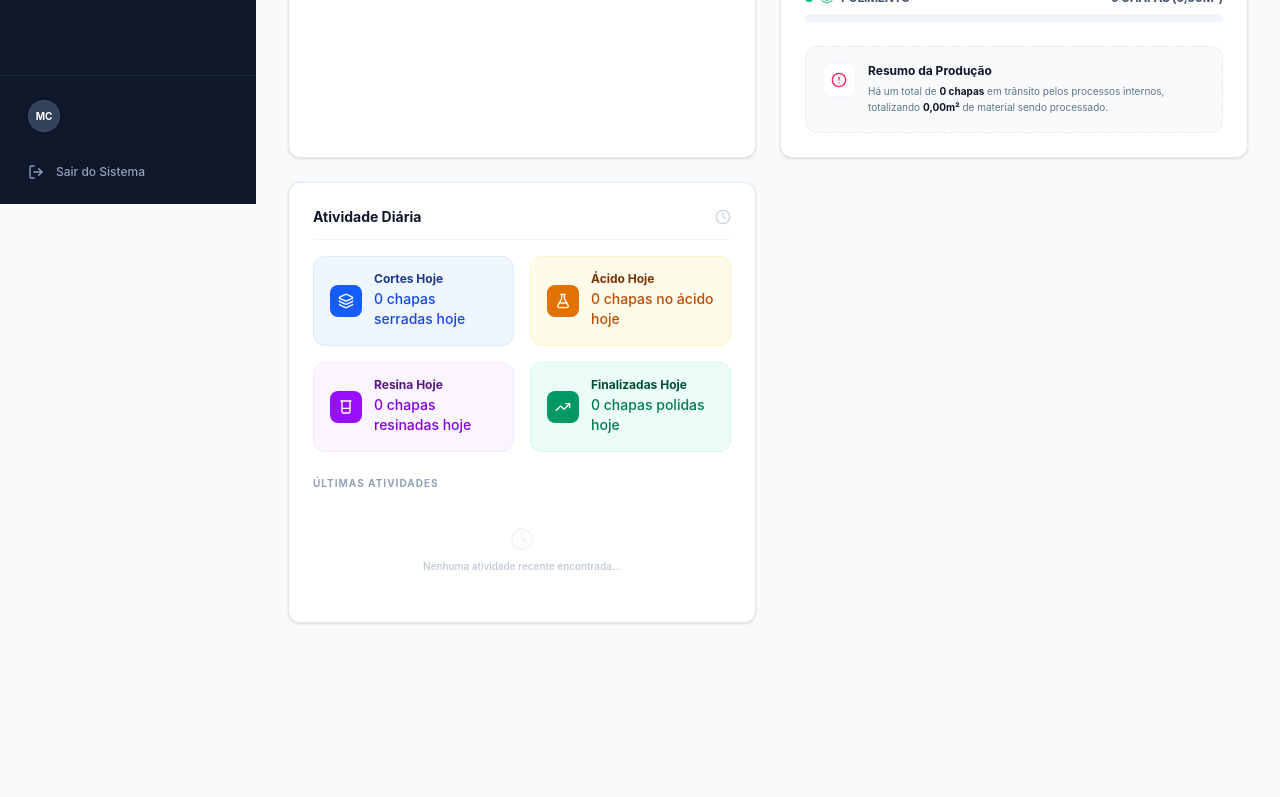
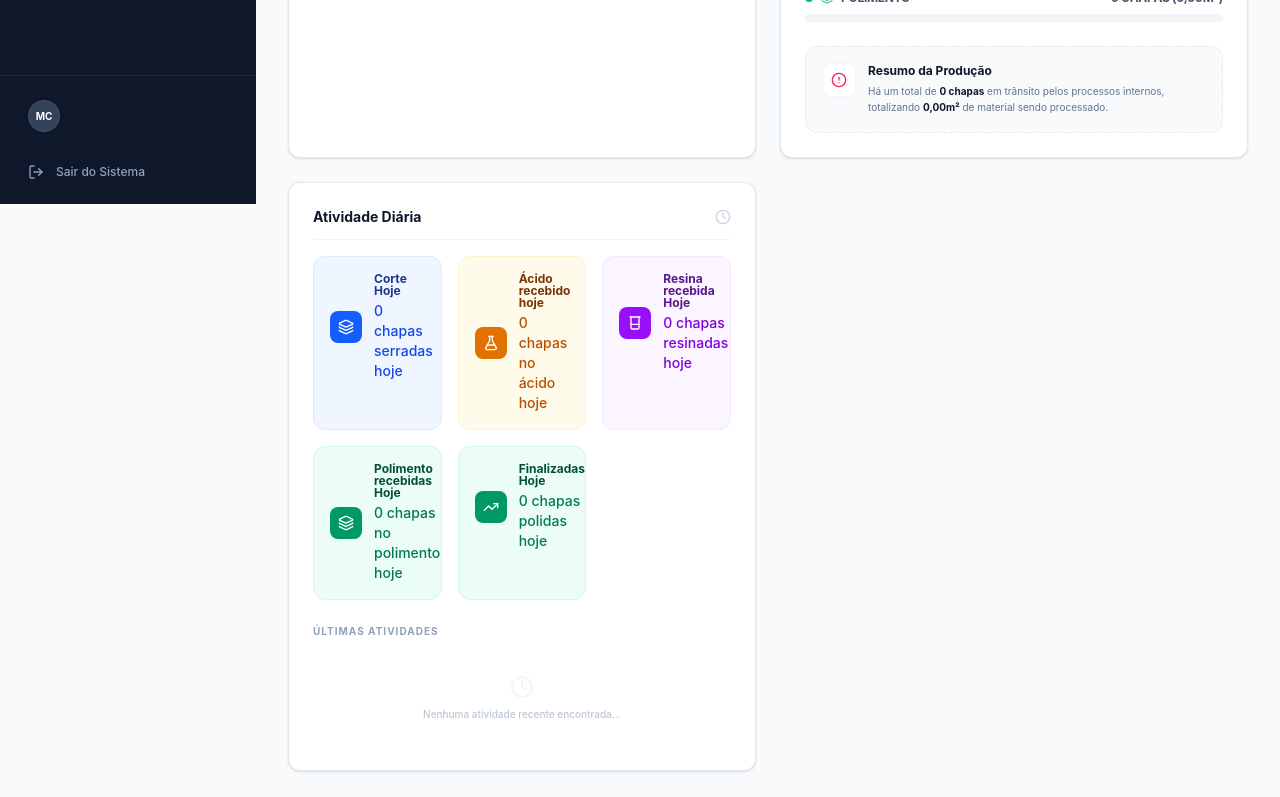
Before and after one commit to Linuxnapratica/MarmoControl, a Next.js app: page /dashboard in a window 1280 px wide. Shown: the part 596-1393 px from the top of the page. Before the commit the page ends 1283 px from the top, so only its background shows below. Built offline with nearby package versions, Linux system fonts and the light colour scheme; no server answers; the database is empty; sample sign-in values are in the browser's storage.

Commit message:
feat: Add polimento slab count to dashboard
Adds a counter for slabs currently in the "polimento" (polishing) stage on the dashboard. Also updates the grid layout for daily activity cards to accommodate this new metric and adjusts text styles in the production page tables for slab dimensions.

```diff
--- a/app/dashboard/page.tsx
+++ b/app/dashboard/page.tsx
@@ -165,6 +165,15 @@ export default function DashboardPage() {
              resinaDate.getFullYear() === today.getFullYear();
     }).length;
 
+    const slabsPolimentoToday = rawSlabs.filter(s => {
+      if (s.status !== 'polimento' || !s.polimentoDate) return false;
+      const polimentoDate = new Date(s.polimentoDate);
+      const today = new Date();
+      return polimentoDate.getDate() === today.getDate() &&
+             polimentoDate.getMonth() === today.getMonth() &&
+             polimentoDate.getFullYear() === today.getFullYear();
+    }).length;
+
     const activities = rawSlabs
       .slice()
       .sort((a, b) => {
@@ -201,6 +210,7 @@ export default function DashboardPage() {
       slabsPolidasToday,
       slabsAcidoToday,
       slabsResinaToday,
+      slabsPolimentoToday,
       stages,
       activities
     };
@@ -430,14 +440,14 @@ export default function DashboardPage() {
             Atividade Diária
             <Clock className="w-4 h-4 text-slate-300" />
           </h2>
-          <div className="grid grid-cols-1 sm:grid-cols-2 gap-4 mb-6">
+          <div className="grid grid-cols-1 sm:grid-cols-2 lg:grid-cols-3 gap-4 mb-6">
             <div className="bg-blue-50 p-4 rounded-xl border border-blue-100">
                <div className="flex items-center gap-3">
                  <div className="bg-blue-600 text-white p-2 rounded-lg">
                    <Layers className="w-4 h-4" />
                  </div>
                  <div>
-                   <p className="text-xs font-bold text-blue-900 leading-none mb-1">Cortes Hoje</p>
+                   <p className="text-xs font-bold text-blue-900 leading-none mb-1">Corte Hoje</p>
                    <p className="text-sm text-blue-700 font-medium">{statsData.slabsSerradasToday} chapas serradas hoje</p>
                  </div>
                </div>
@@ -449,7 +459,7 @@ export default function DashboardPage() {
                    <FlaskConical className="w-4 h-4" />
                  </div>
                  <div>
-                   <p className="text-xs font-bold text-amber-900 leading-none mb-1">Ácido Hoje</p>
+                   <p className="text-xs font-bold text-amber-900 leading-none mb-1">Ácido recebido hoje</p>
                    <p className="text-sm text-amber-700 font-medium">{statsData.slabsAcidoToday} chapas no ácido hoje</p>
                  </div>
                </div>
@@ -461,8 +471,20 @@ export default function DashboardPage() {
                    <Beaker className="w-4 h-4" />
                  </div>
                  <div>
-                   <p className="text-xs font-bold text-purple-900 leading-none mb-1">Resina Hoje</p>
+                   <p className="text-xs font-bold text-purple-900 leading-none mb-1">Resina recebida Hoje</p>
                    <p className="text-sm text-purple-700 font-medium">{statsData.slabsResinaToday} chapas resinadas hoje</p>
+                 </div>
+               </div>
+            </div>
+
+            <div className="bg-emerald-50 p-4 rounded-xl border border-emerald-100">
+               <div className="flex items-center gap-3">
+                 <div className="bg-emerald-600 text-white p-2 rounded-lg">
+                   <Layers className="w-4 h-4" />
+                 </div>
+                 <div>
+                   <p className="text-xs font-bold text-emerald-900 leading-none mb-1">Polimento recebidas Hoje</p>
+                   <p className="text-sm text-emerald-700 font-medium">{statsData.slabsPolimentoToday} chapas no polimento hoje</p>
                  </div>
                </div>
             </div>
--- a/app/dashboard/producao/page.tsx
+++ b/app/dashboard/producao/page.tsx
@@ -1792,7 +1792,7 @@ function ProducaoContent() {
                             </div>
                           )}
                         </td>
-                        <td className="px-6 py-4 text-slate-900 text-lg font-black tracking-tight">
+                        <td className="px-6 py-4 text-slate-900 text-sm font-bold tracking-tight">
                           {slab.length?.toFixed(2).replace('.', ',')} x {slab.height?.toFixed(2).replace('.', ',')}
                         </td>
                         <td className="px-6 py-4 font-bold text-blue-600 text-sm">
@@ -2045,7 +2045,7 @@ function ProducaoContent() {
                           </div>
                         )}
                       </td>
-                      <td className="px-6 py-4 text-slate-900 text-lg font-black tracking-tight">
+                      <td className="px-6 py-4 text-slate-900 text-sm font-bold tracking-tight">
                         {slab.length?.toFixed(2).replace('.', ',')} x {slab.height?.toFixed(2).replace('.', ',')}
                       </td>
                       <td className="px-6 py-4 font-bold text-blue-600 text-sm">
@@ -2287,7 +2287,7 @@ function ProducaoContent() {
                           </div>
                         )}
                       </td>
-                      <td className="px-6 py-4 text-slate-900 text-lg font-black tracking-tight">
+                      <td className="px-6 py-4 text-slate-900 text-sm font-bold tracking-tight">
                         {slab.length?.toFixed(2).replace('.', ',')} x {slab.height?.toFixed(2).replace('.', ',')}
                       </td>
                       <td className="px-6 py-4 font-bold text-blue-600 text-sm">
@@ -2518,7 +2518,7 @@ function ProducaoContent() {
                           </div>
                         )}
                       </td>
-                      <td className="px-6 py-4 text-slate-900 text-lg font-black tracking-tight">
+                      <td className="px-6 py-4 text-slate-900 text-sm font-bold tracking-tight">
                         {slab.length?.toFixed(2).replace('.', ',')} x {slab.height?.toFixed(2).replace('.', ',')}
                       </td>
                       <td className="px-6 py-4 font-bold text-blue-600 text-sm">
@@ -2733,7 +2733,7 @@ function ProducaoContent() {
                           </div>
                         )}
                       </td>
-                      <td className="px-6 py-4 text-slate-900 text-lg font-black tracking-tight">
+                      <td className="px-6 py-4 text-slate-900 text-sm font-bold tracking-tight">
                         {slab.length?.toFixed(2).replace('.', ',')} x {slab.height?.toFixed(2).replace('.', ',')}
                       </td>
                       <td className="px-6 py-4 font-bold text-blue-600 text-sm">
@@ -2953,7 +2953,7 @@ function ProducaoContent() {
                           </div>
                         )}
                       </td>
-                      <td className="px-6 py-4 text-slate-900 text-lg font-black tracking-tight">
+                      <td className="px-6 py-4 text-slate-900 text-sm font-bold tracking-tight">
                         {slab.length?.toFixed(2).replace('.', ',')} x {slab.height?.toFixed(2).replace('.', ',')}
                       </td>
                       <td className="px-6 py-4 font-bold text-blue-600 text-sm">
```
